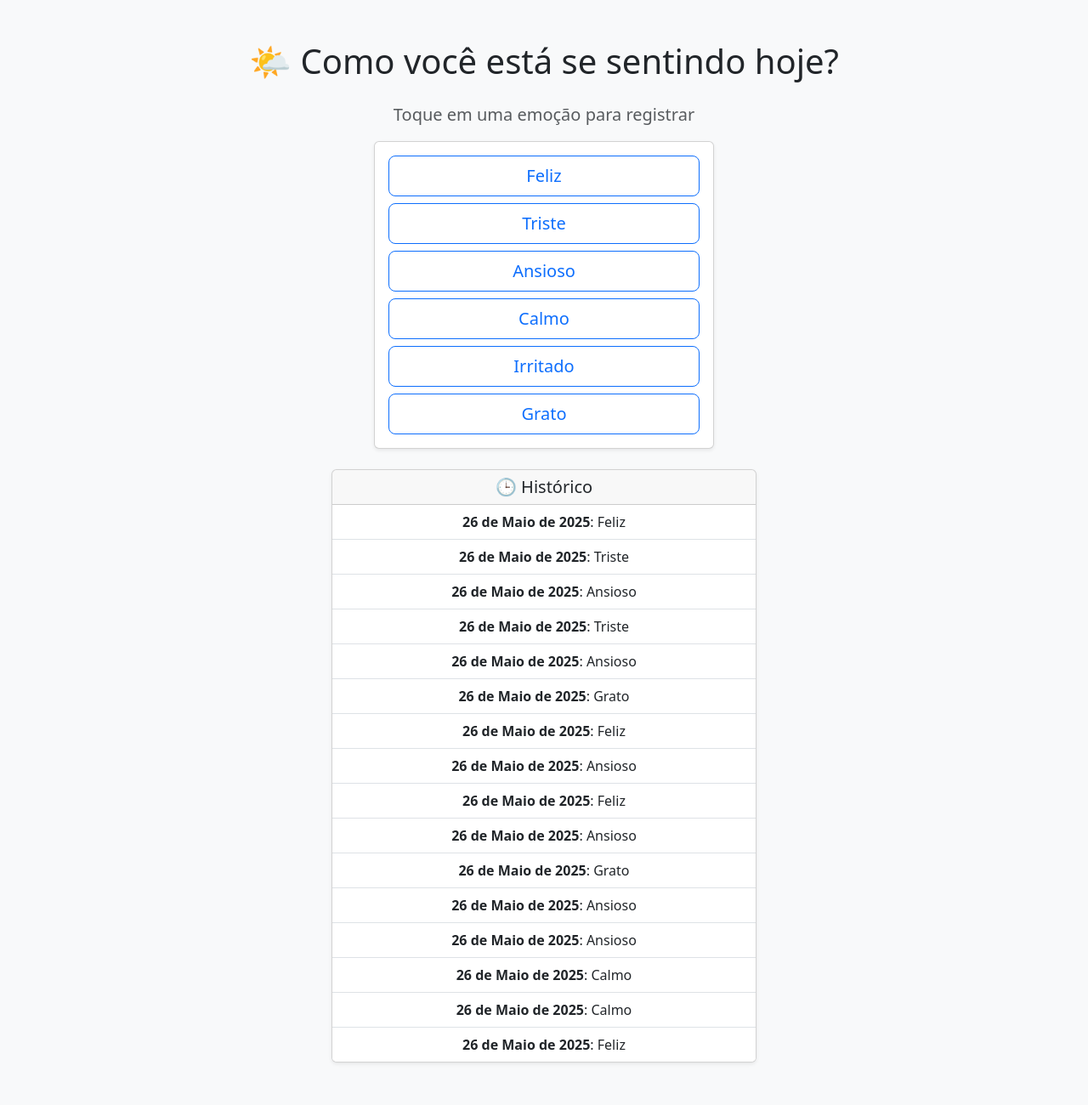
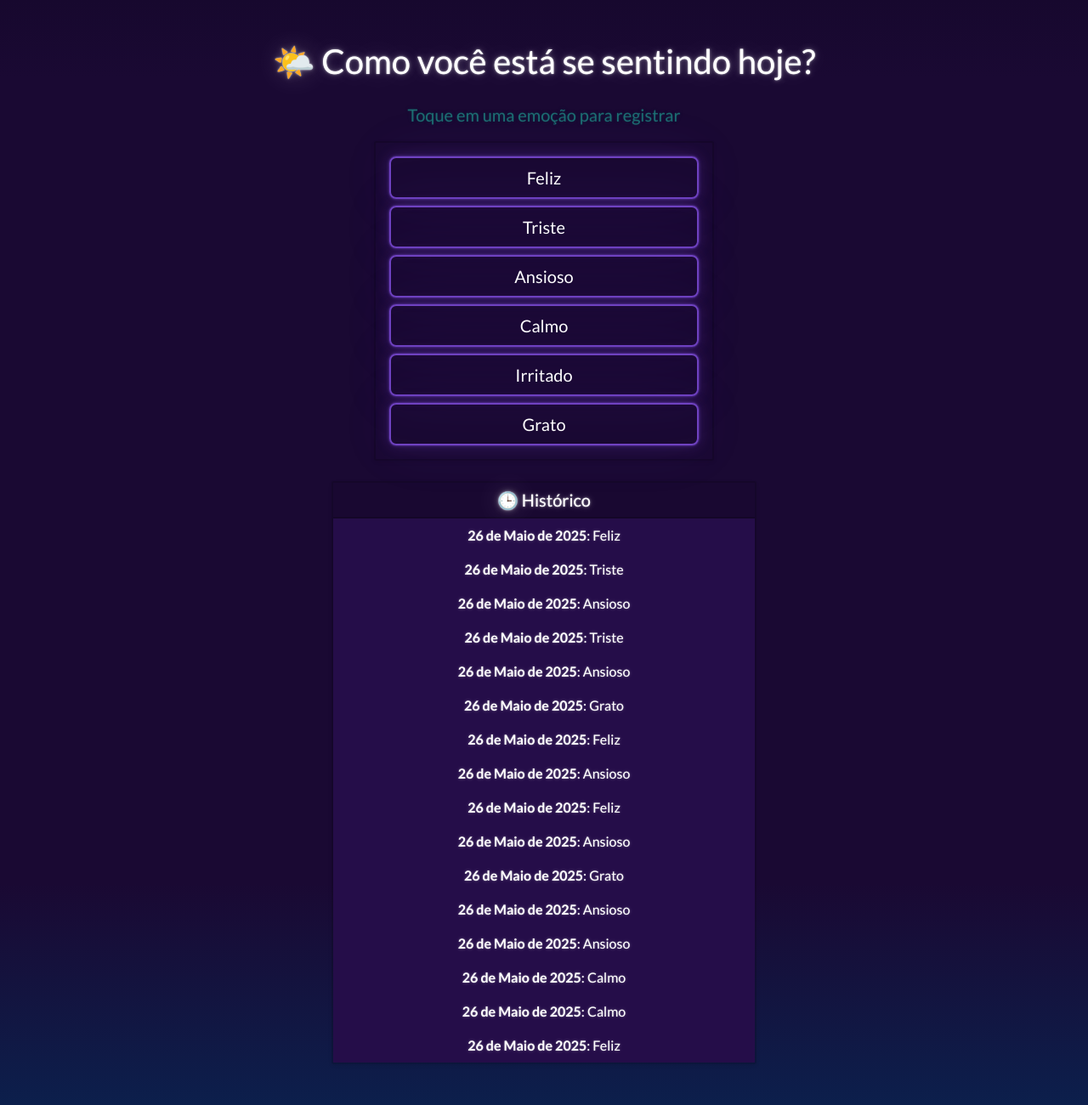
Before and after one commit to Victoryusz/emotion-app, a Django app: page / in a window 1280 px wide. Shown: the whole page at 85% size. Before the commit the page ends 1251 px from the top, so only its background shows below. Run offline with Django 4.2, Linux system fonts and the light colour scheme; data comes from the database, SQL or seed files in the repository; both versions use the stored data as it was after the commit; some libraries are stand-ins or nearby versions.

Commit message:
feat: Thema Vapor/dark

```diff
--- a/core/emotion/templates/emotion/emotion.html
+++ b/core/emotion/templates/emotion/emotion.html
@@ -4,10 +4,10 @@
     <meta charset="UTF-8">
     <title>Emotion Tracker</title>
     <meta name="viewport" content="width=device-width, initial-scale=1">
-    <!-- Bootstrap 5 CDN -->
-    <link href="https://cdn.jsdelivr.net/npm/bootstrap@5.3.3/dist/css/bootstrap.min.css" rel="stylesheet">
+    <!-- Bootswatch Vapor Theme (Dark) -->
+    <link href="https://cdn.jsdelivr.net/npm/bootswatch@5.3.3/dist/vapor/bootstrap.min.css" rel="stylesheet">
 </head>
-<body class="bg-light">
+<body class="bg-dark text-white">
 
 <div class="container py-5">
     <h1 class="text-center mb-4">🌤️ Como você está se sentindo hoje?</h1>
```
Also changed, not shown: core/db.sqlite3.
